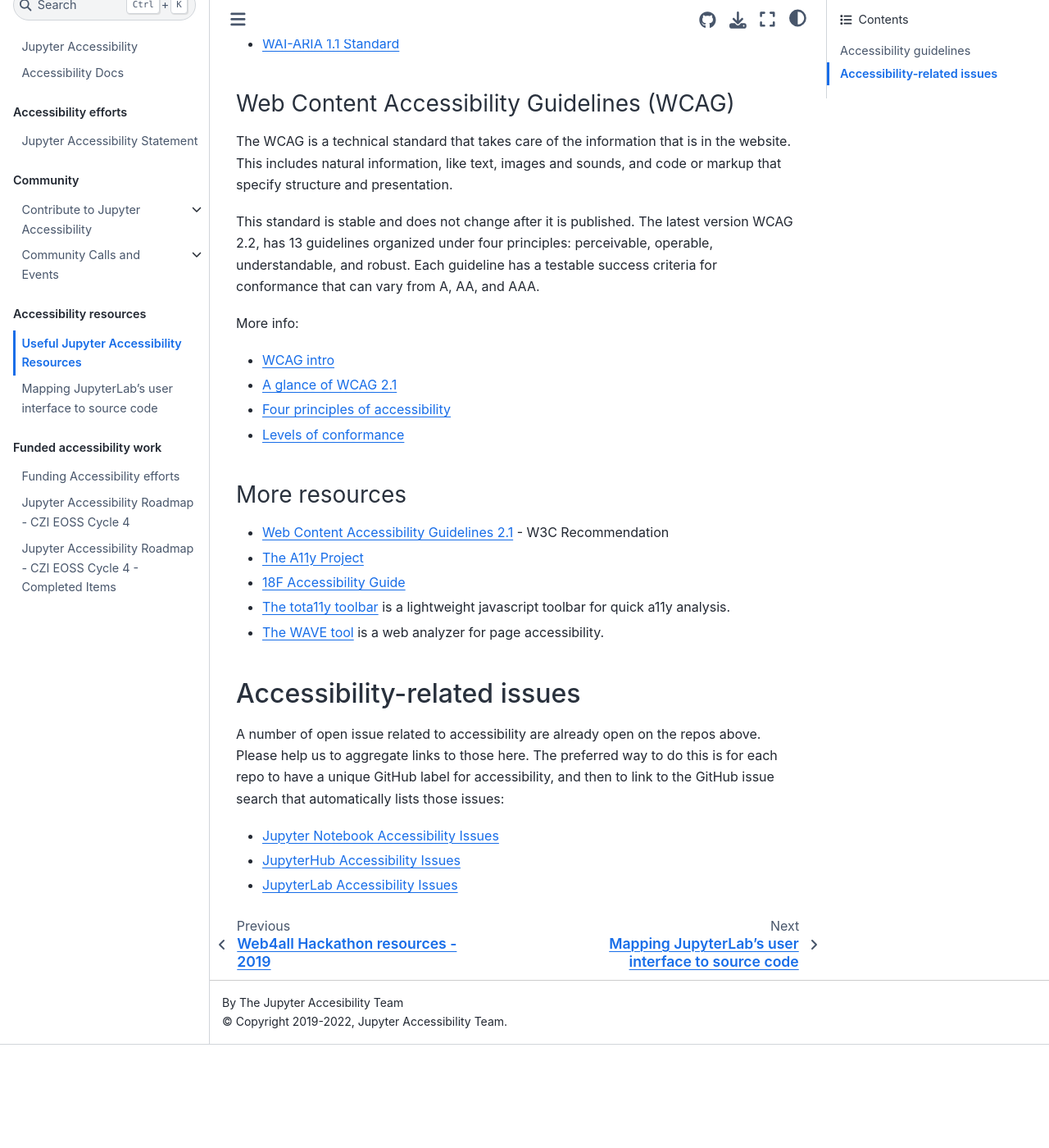
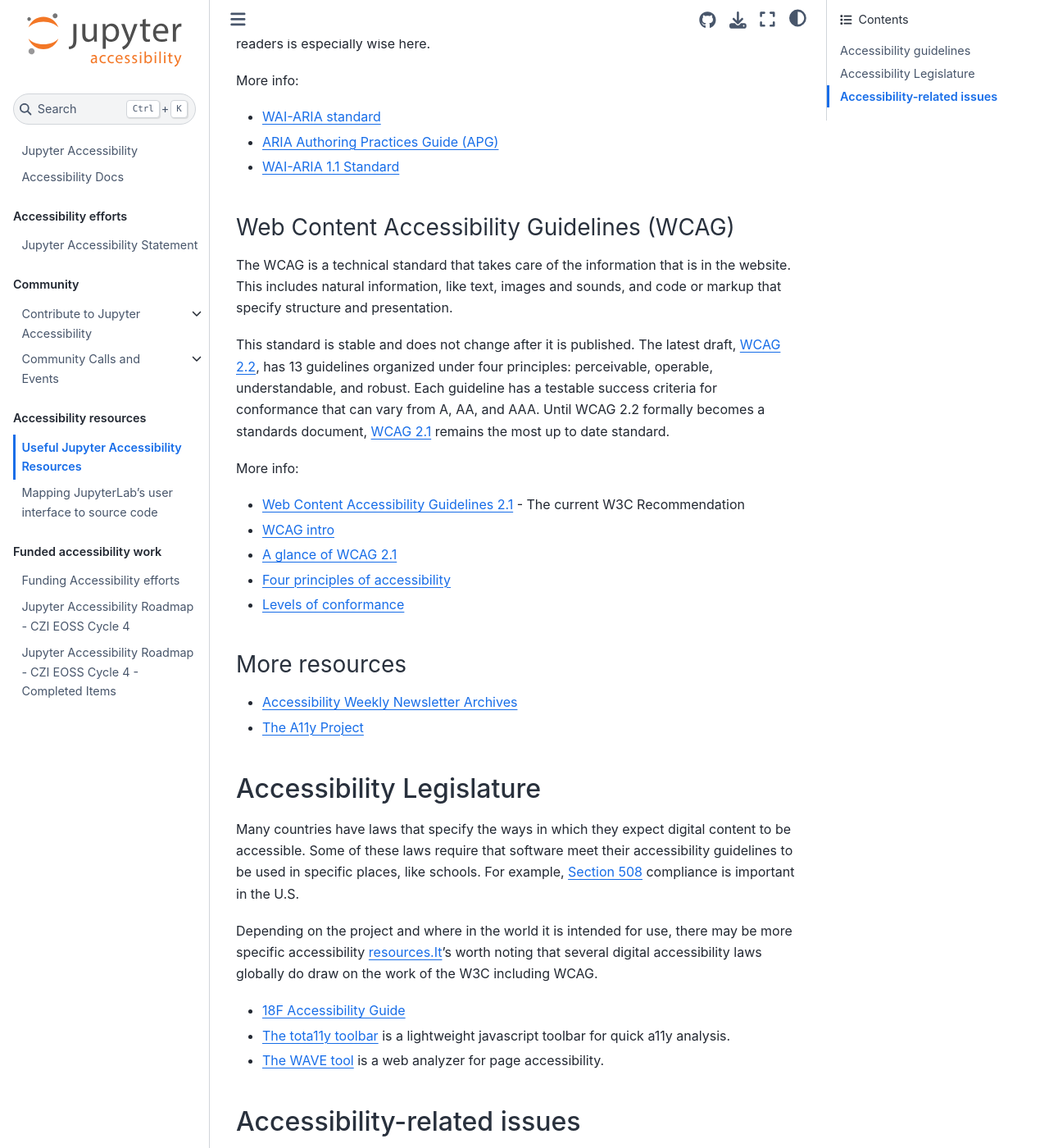
Before and after one commit to jupyter/accessibility, a Jupyter Book: the page built from docs/resources/useful-resources.md, in a window 1280 px wide and 1400 px high, scrolled down 1020 px. Shown: the whole window at 82% size. Built offline with Jupyter Book 1.0.4 settings and Sphinx 7.4.7 and the Sphinx Book theme 1.1.4, drawn with Linux system fonts in a browser that asks for light colours; pages that are not in the unit, such as notebooks, are missing from menus; before the commit the page ends 2294 px from its top, so only the background shows below that; some of the changed text lies outside the part shown.

Commit message:
Apply suggestions from code review
Co-authored-by: Isabela Presedo-Floyd <50221806+isabela-pf@users.noreply.github.com>

```diff
--- a/docs/resources/useful-resources.md
+++ b/docs/resources/useful-resources.md
@@ -14,6 +14,8 @@
 
 Is important to remember that links, buttons and form elements are the only elements that can receive focus in HTML. Meaning that lists, paragraphs, `div` or `span`, will never get focus from the keyboard making them not accessible to users that are not using a mouse. This is where WAI-ARIA provides Web developers with techniques to enable keyboard users have a structure, making their websites more navigable. This guideline also include modules for Graphics and Digital Publishing.
 
+ARIA is an additional layer to web content, not a required layer. Though ARIA is powerful, it is important to remember that misused ARIA can make a worse experience for assistive tech users, especially screen reader users. It is often warned that "[No ARIA is better than Bad ARIA](https://www.w3.org/WAI/ARIA/apg/practices/read-me-first/)." Doing relevant research before using ARIA and testing results with screen readers is especially wise here.
+
 More info:
 
 - [WAI-ARIA standard](https://www.w3.org/TR/wai-aria/)
@@ -24,10 +26,11 @@
 
 The WCAG is a technical standard that takes care of the information that is in the website. This includes natural information, like text, images and sounds, and code or markup that specify structure and presentation.
 
-This standard is stable and does not change after it is published. The latest version WCAG 2.2, has 13 guidelines organized under four principles: perceivable, operable, understandable, and robust. Each guideline has a testable success criteria for conformance that can vary from A, AA, and AAA.
+This standard is stable and does not change after it is published. The latest draft, [WCAG 2.2](https://www.w3.org/TR/WCAG22/), has 13 guidelines organized under four principles: perceivable, operable, understandable, and robust. Each guideline has a testable success criteria for conformance that can vary from A, AA, and AAA. Until WCAG 2.2 formally becomes a standards document, [WCAG 2.1](https://www.w3.org/TR/WCAG21/) remains the most up to date standard.
 
 More info:
 
+- [Web Content Accessibility Guidelines 2.1](https://www.w3.org/TR/WCAG21/) - The current W3C Recommendation
 - [WCAG intro](https://www.w3.org/WAI/standards-guidelines/wcag/)
 - [A glance of WCAG 2.1](https://www.w3.org/WAI/standards-guidelines/wcag/glance/)
 - [Four principles of accessibility](https://www.w3.org/WAI/WCAG21/Understanding/intro#understanding-the-four-principles-of-accessibility)
@@ -35,8 +38,14 @@
 
 ### More resources
 
-- [Web Content Accessibility Guidelines 2.1](https://www.w3.org/TR/WCAG21/) - W3C Recommendation
+- [Accessibility Weekly Newsletter Archives](https://a11yweekly.com/issues/)
 - [The A11y Project](https://a11yproject.com/)
+
+## Accessibility Legislature
+
+Many countries have laws that specify the ways in which they expect digital content to be accessible. Some of these laws require that software meet their accessibility guidelines to be used in specific places, like schools. For example, [Section 508](https://www.section508.gov/about-us/) compliance is important in the U.S.
+
+Depending on the project and where in the world it is intended for use, there may be more specific accessibility resources.It's worth noting that several digital accessibility laws globally do draw on the work of the W3C including WCAG.
 - [18F Accessibility Guide](https://accessibility.18f.gov/)
 - [The tota11y toolbar](https://khan.github.io/tota11y/) is a lightweight javascript toolbar for quick a11y analysis.
 - [The WAVE tool](http://wave.webaim.org/report#/http://z2jh.jupyter.org/) is a web analyzer for page accessibility.
```
